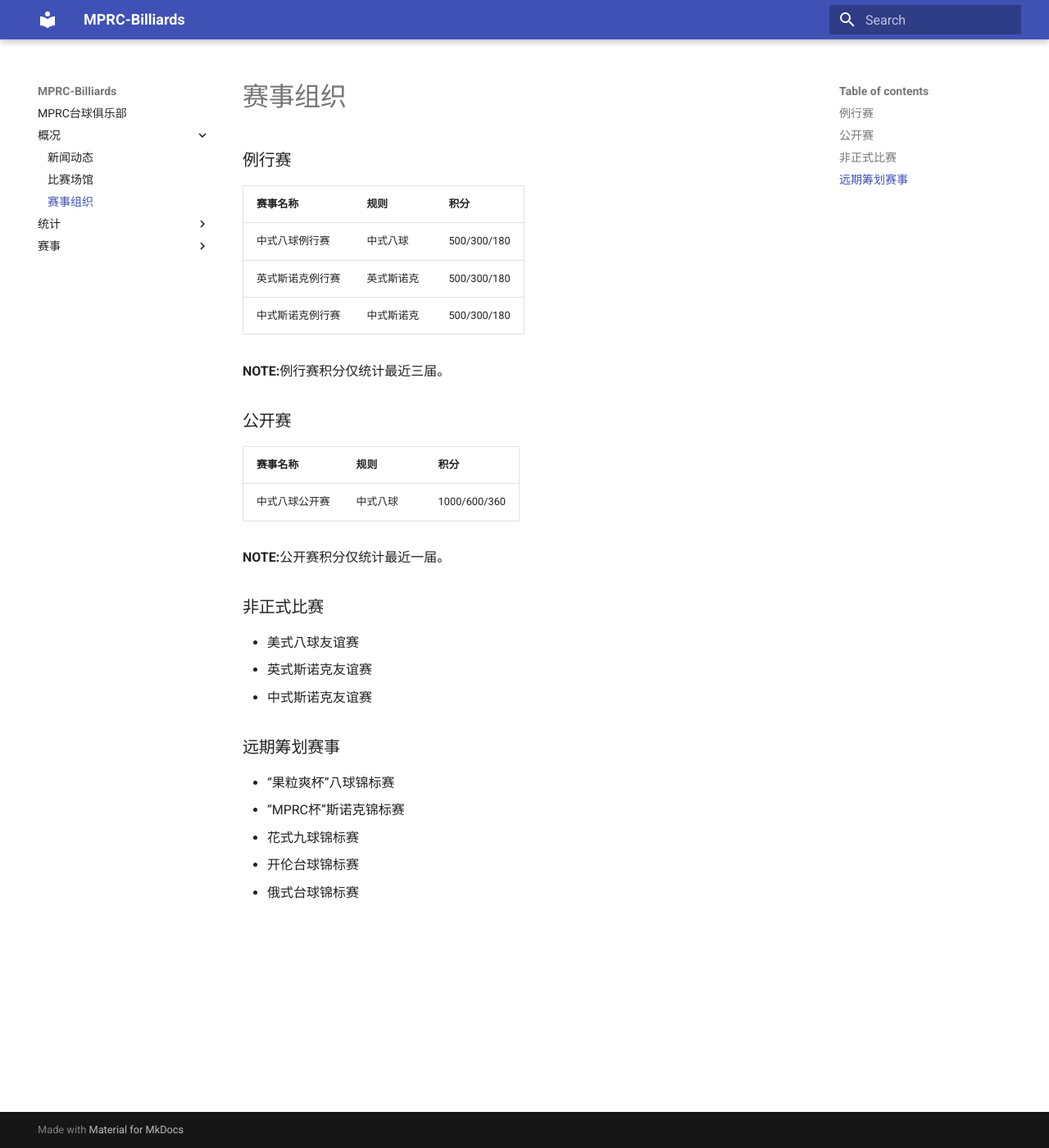
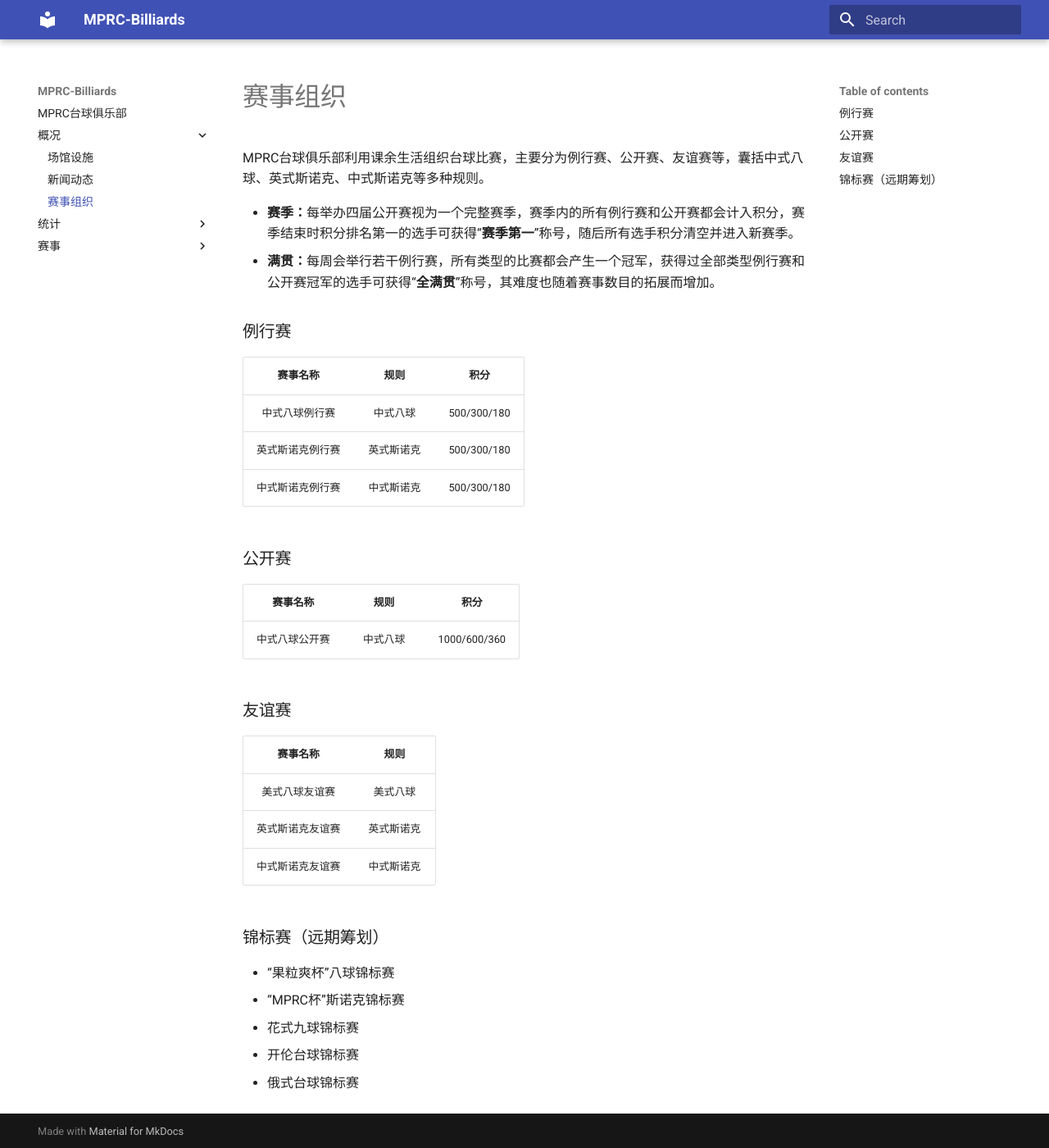
Before and after one commit to mprc-billiards/mprc-billiards.github.io, an MkDocs documentation site: the page built from docs/概况/赛事组织.md, in a window 1280 px wide and 1400 px high. Shown: the whole window at 82% size. Built offline with MkDocs 1.6.1 and Material for MkDocs 9.7.7, drawn with Linux system fonts in a browser that asks for light colours.

Commit message:
update 2024.10.23

```diff
--- a/docs/概况/比赛场馆.md
+++ b/docs/概况/场馆设施.md
@@ -1,4 +1,4 @@
-# 比赛场馆
+# 场馆设施
 
 ### 邱德拔
 
--- a/docs/概况/赛事组织.md
+++ b/docs/概况/赛事组织.md
@@ -1,30 +1,33 @@
 # 赛事组织
+
+MPRC台球俱乐部利用课余生活组织台球比赛，主要分为例行赛、公开赛、友谊赛等，囊括中式八球、英式斯诺克、中式斯诺克等多种规则。
+
+- **赛季：**每举办四届公开赛视为一个完整赛季，赛季内的所有例行赛和公开赛都会计入积分，赛季结束时积分排名第一的选手可获得“**赛季第一**”称号，随后所有选手积分清空并进入新赛季。
+- **满贯：**每周会举行若干例行赛，所有类型的比赛都会产生一个冠军，获得过全部类型例行赛和公开赛冠军的选手可获得“**全满贯**”称号，其难度也随着赛事数目的拓展而增加。
 
 ### 例行赛
 
 | 赛事名称         | 规则       | 积分        |
-| --------------- | --------- | ----------- |
+| :-------------: | :-------: | :---------: |
 | 中式八球例行赛   | 中式八球   | 500/300/180 |
 | 英式斯诺克例行赛 | 英式斯诺克 | 500/300/180 |
 | 中式斯诺克例行赛 | 中式斯诺克 | 500/300/180 |
 
-**NOTE:**例行赛积分仅统计最近三届。
-
 ### 公开赛
 
 | 赛事名称         | 规则       | 积分     |
-| --------------- | ---------- | ------------ |
+| :-------------: | :--------: | :----------: |
 | 中式八球公开赛   | 中式八球   | 1000/600/360 |
 
-**NOTE:**公开赛积分仅统计最近一届。
+### 友谊赛
 
-### 非正式比赛
+|     赛事名称     |    规则    |
+| :--------------: | :--------: |
+|  美式八球友谊赛  |  美式八球  |
+| 英式斯诺克友谊赛 | 英式斯诺克 |
+| 中式斯诺克友谊赛 | 中式斯诺克 |
 
-- 美式八球友谊赛
-- 英式斯诺克友谊赛
-- 中式斯诺克友谊赛
-
-### 远期筹划赛事
+### 锦标赛（远期筹划）
 
 - “果粒爽杯”八球锦标赛
 - “MPRC杯”斯诺克锦标赛
```
Also changed, not shown: docs/README.md (+2 -0 lines), docs/统计/冠军榜.md (+8 -0 lines), docs/统计/积分榜.md (+10 -0 lines), docs/统计/纪录榜.md (added, +11 -0 lines), docs/赛事/中式八球公开赛.md (+13 -3 lines).
